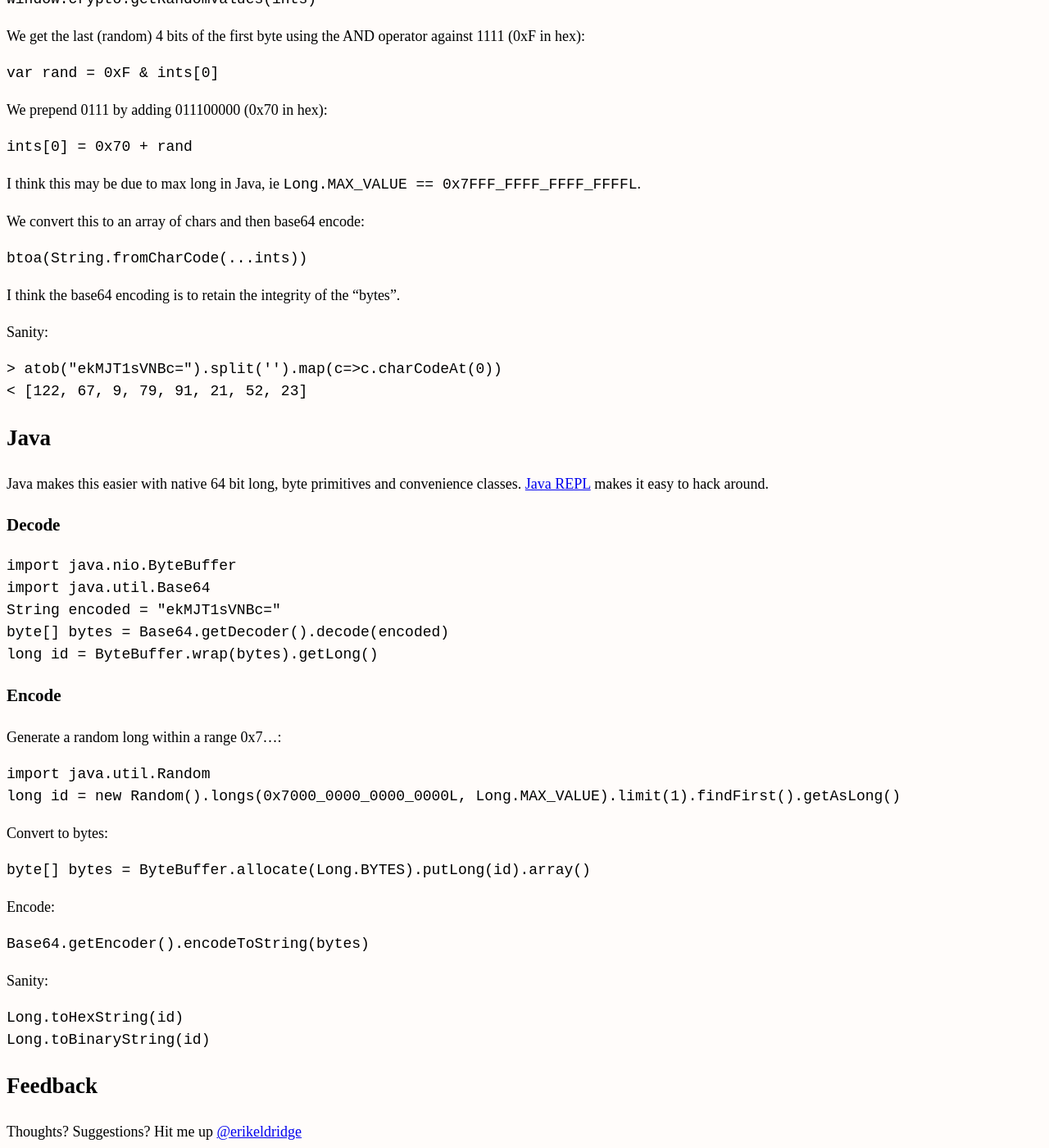
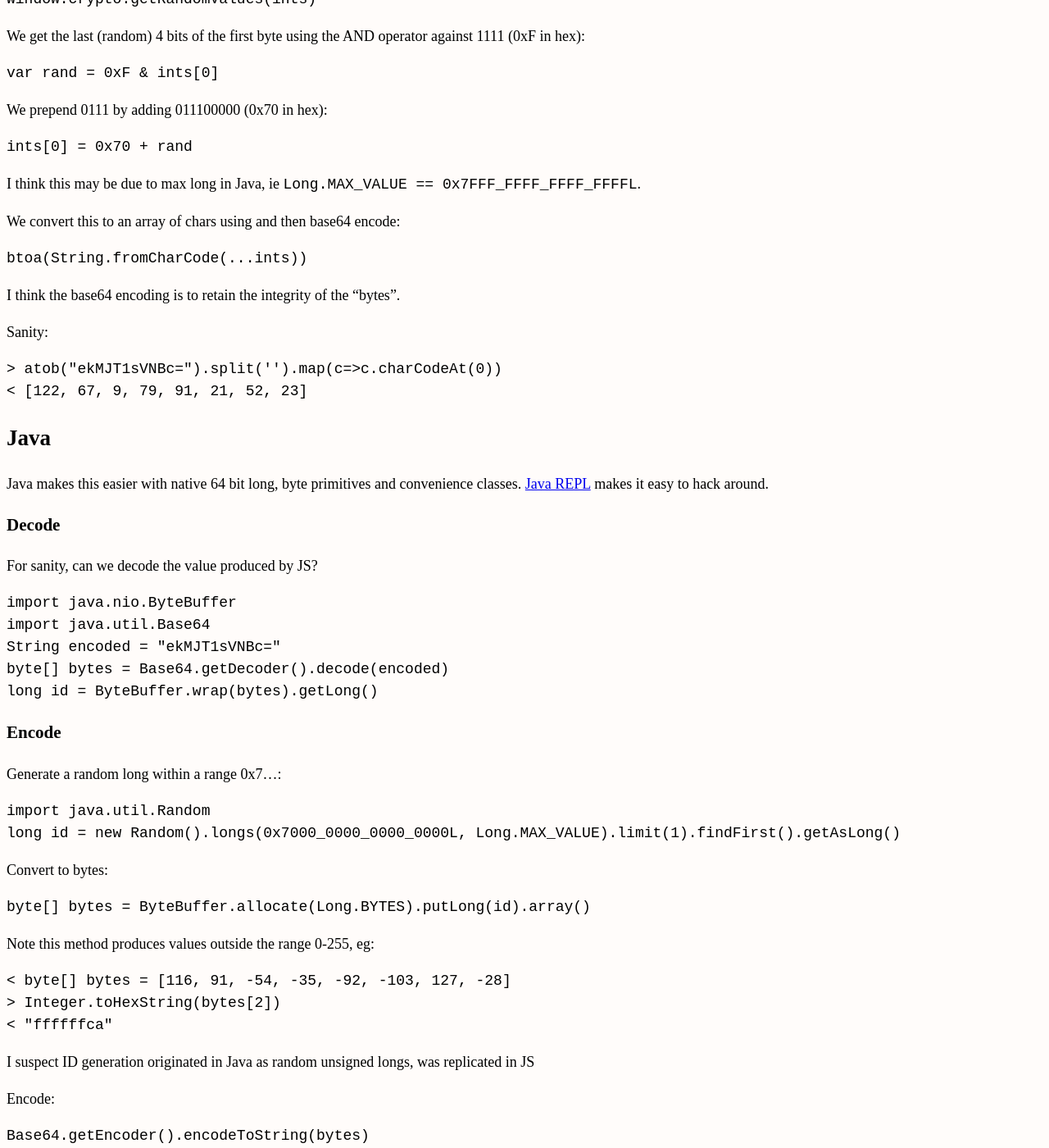
Before and after one commit to erikeldridge/erikeldridge.github.com, a Jekyll site: the page built from _posts/2018-05-10-bitwise.md, in a window 1280 px wide and 1400 px high, scrolled down 527 px. Shown: the whole window at 82% size. Built offline with Jekyll 4.4.1, drawn with Linux system fonts in a browser that asks for light colours; nearby versions of some CDN libraries; some of the changed text lies outside the part shown.

Commit message:
Update from Forestry.io - Updated bitwise.md

```diff
--- a/_posts/2018-05-10-bitwise.md
+++ b/_posts/2018-05-10-bitwise.md
@@ -20,7 +20,7 @@ We use an [array of 8-bit, unsigned ints](https://developer.mozilla.org/en-US/do
 
     var ints = new Uint8Array(8)
 
-Presumably, this is because unsigned ints are byte-like (0-255).
+Presumably, we're using unsigned ints so we can encode
 
 We populate this array with random values:
 
@@ -36,7 +36,7 @@ We prepend 0111 by adding 011100000 (0x70 in hex):
 
 I think this may be due to max long in Java, ie `Long.MAX_VALUE == 0x7FFF_FFFF_FFFF_FFFFL`.
 
-We convert this to an array of chars and then base64 encode:
+We convert this to an array of chars using and then base64 encode:
 
     btoa(String.fromCharCode(...ints))
 
@@ -44,8 +44,8 @@ I think the base64 encoding is to retain the integrity of the "bytes".
 
 Sanity:
 
-	> atob("ekMJT1sVNBc=").split('').map(c=>c.charCodeAt(0))
-	< [122, 67, 9, 79, 91, 21, 52, 23]
+    > atob("ekMJT1sVNBc=").split('').map(c=>c.charCodeAt(0))
+    < [122, 67, 9, 79, 91, 21, 52, 23]
 
 ## Java
 
@@ -53,10 +53,12 @@ Java makes this easier with native 64 bit long, byte primitives and convenience
 
 ### Decode
 
-	import java.nio.ByteBuffer
-	import java.util.Base64
+For sanity, can we decode the value produced by JS?
+
+    import java.nio.ByteBuffer
+    import java.util.Base64
     String encoded = "ekMJT1sVNBc="
-	byte[] bytes = Base64.getDecoder().decode(encoded)
+    byte[] bytes = Base64.getDecoder().decode(encoded)
     long id = ByteBuffer.wrap(bytes).getLong()
 
 ### Encode
@@ -68,8 +70,15 @@ Generate a random long within a range 0x7...:
 
 Convert to bytes:
 
+    byte[] bytes = ByteBuffer.allocate(Long.BYTES).putLong(id).array()
 
-    byte[] bytes = ByteBuffer.allocate(Long.BYTES).putLong(id).array()
+Note this method produces values outside the range 0-255, eg:
+
+    < byte[] bytes = [116, 91, -54, -35, -92, -103, 127, -28]
+    > Integer.toHexString(bytes[2])
+    < "ffffffca"
+
+I suspect ID generation originated in Java as random unsigned longs, was replicated in JS
 
 Encode:
 
```
Also changed, not shown: other parts of _posts/2018-05-10-bitwise.md (+1 -1 lines), .forestry/front_matter/templates/post.yml.
